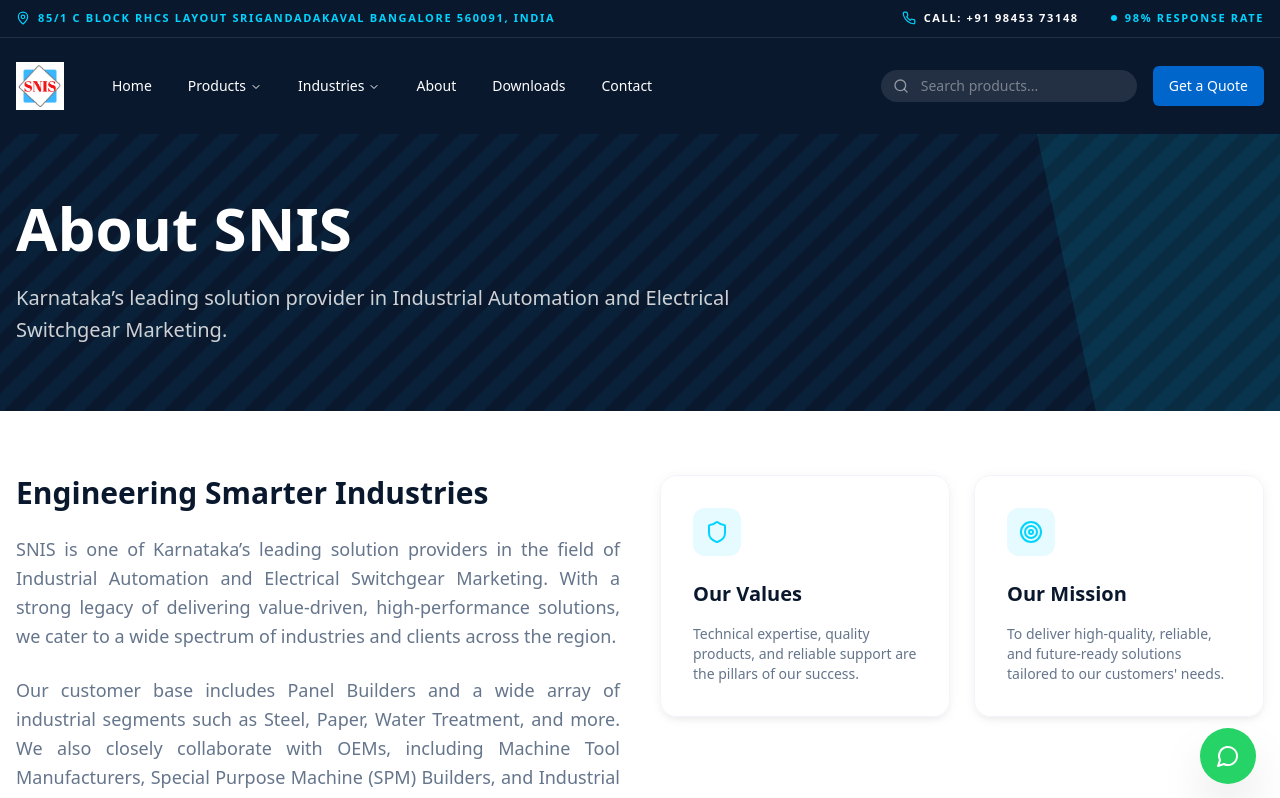
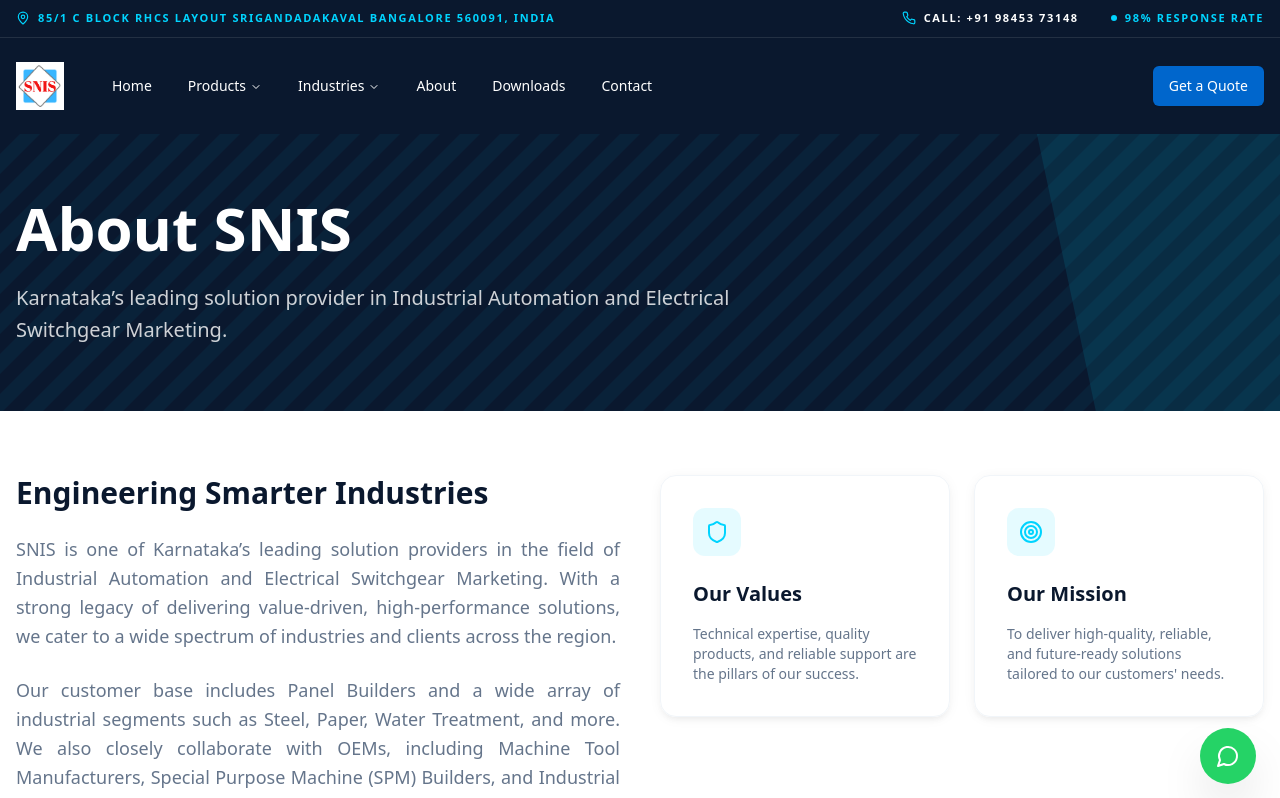
Before and after one commit to JanakeeshHd/SNIS, a React (Vite) app: page /about in a window 1280 px wide. Shown: the top 798 px of the page. Built offline with nearby package versions, Linux system fonts and the light colour scheme.

Commit message:
Review and Search bar removed

```diff
--- a/src/components/home/Trust.tsx
+++ b/src/components/home/Trust.tsx
@@ -81,15 +81,6 @@
                   </div>
                 </motion.div>
               ))}
-
-              <div className="p-8 bg-primary rounded-3xl flex flex-col justify-center items-center text-center text-white relative overflow-hidden group cursor-pointer shadow-glow-blue border border-white/5">
-                 <div className="relative z-10">
-                    <MessageSquare className="w-12 h-12 mb-4 mx-auto text-accent" />
-                    <h4 className="text-xl font-black mb-2">Write a Review</h4>
-                    <p className="text-white/60 text-sm font-medium">Share your experience with us</p>
-                 </div>
-                 <div className="absolute inset-0 bg-accent opacity-0 group-hover:opacity-10 transition-opacity" />
-              </div>
             </div>
           </div>
         </div>
--- a/src/components/layout/Header.tsx
+++ b/src/components/layout/Header.tsx
@@ -159,12 +159,6 @@
 
         <div className="flex items-center gap-4">
           <div className="hidden md:flex relative group">
-            <Search className="absolute left-3 top-1/2 -translate-y-1/2 h-4 w-4 text-white/50 group-focus-within:text-accent transition-colors" />
-            <input
-              type="text"
-              placeholder="Search products..."
-              className="bg-white/10 border-white/10 text-white placeholder:text-white/40 rounded-full py-1.5 pl-10 pr-4 text-sm focus:outline-none focus:ring-2 focus:ring-accent/50 w-64 transition-all"
-            />
           </div>
 
           <Button
```
